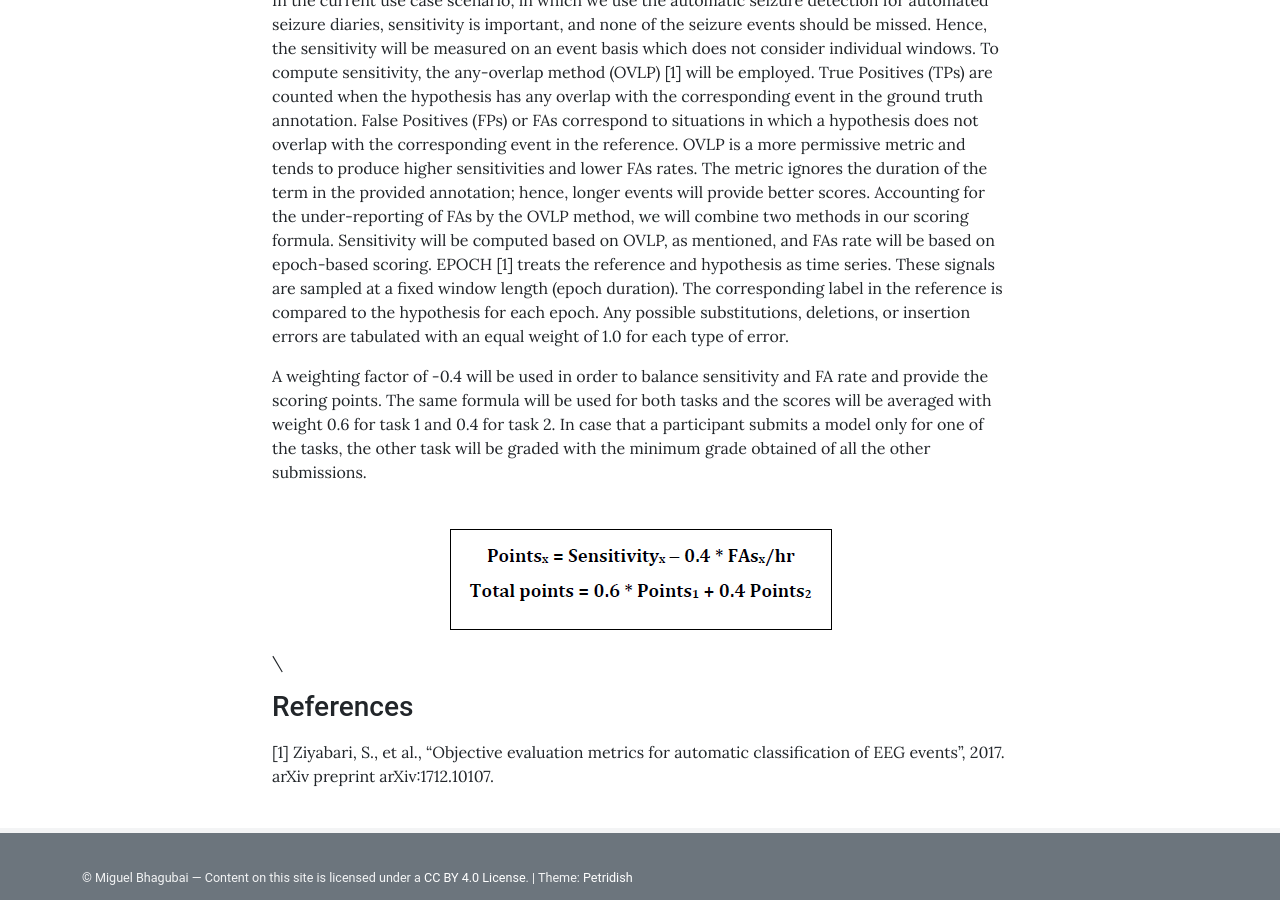
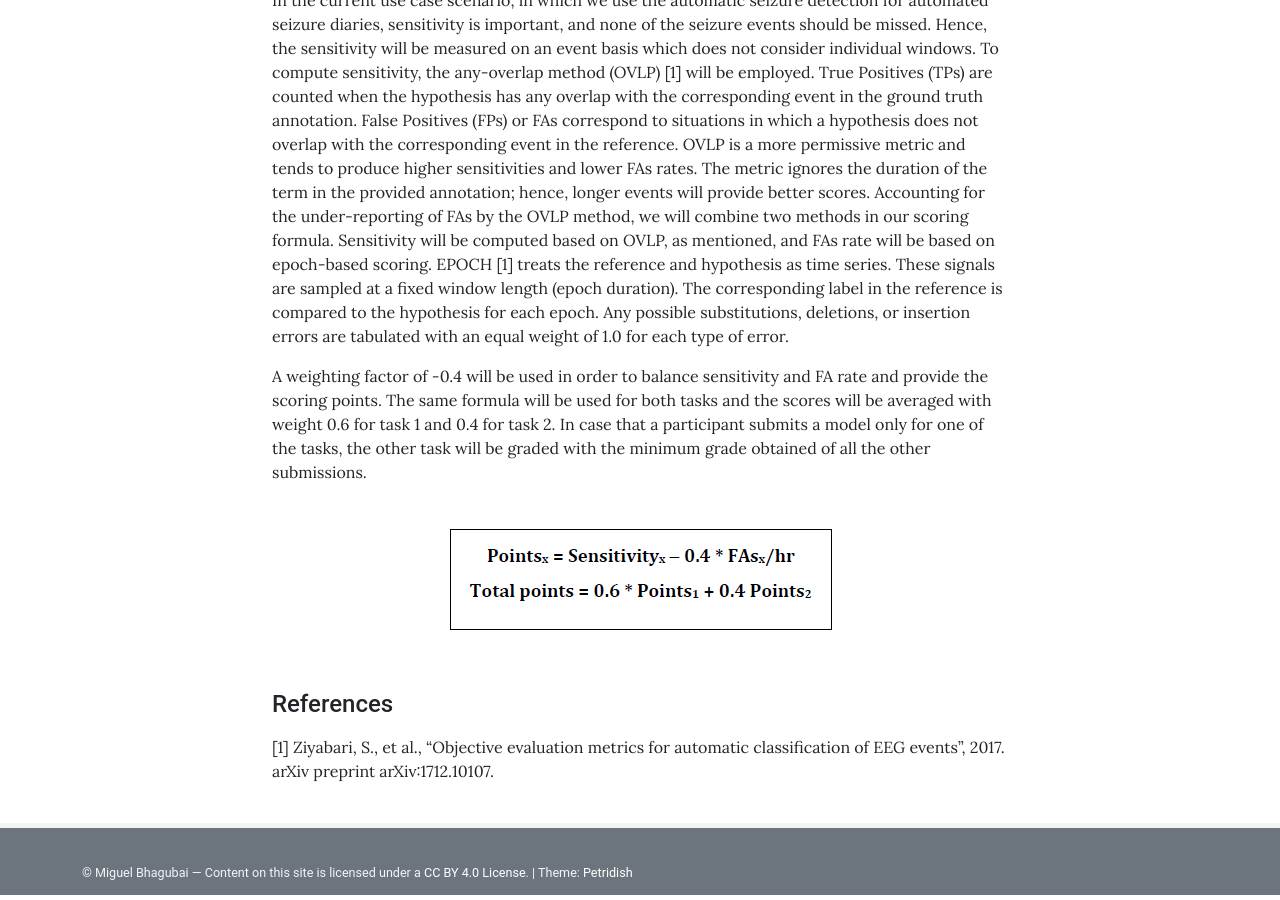
Before and after one commit to nestconf25/nestconf25.github.io, a Jekyll site: the page built from pages/regulations.md, in a window 1280 px wide and 900 px high, scrolled down 1131 px. Built offline with Jekyll 4.4.1, drawn with Linux system fonts in a browser that asks for light colours.

Commit message:
updated regulations

```diff
--- a/pages/regulations.md
+++ b/pages/regulations.md
@@ -34,7 +34,8 @@ A weighting factor of -0.4 will be used in order to balance sensitivity and FA r
 \
 ![Scoring]({{ '/assets/theme/images/score.png' | relative_url }})
 
-\
-### References
+&nbsp;
+
+#### References
 
 [1] Ziyabari, S., et al., "Objective evaluation metrics for automatic classification of EEG events", 2017. arXiv preprint arXiv:1712.10107.
```
